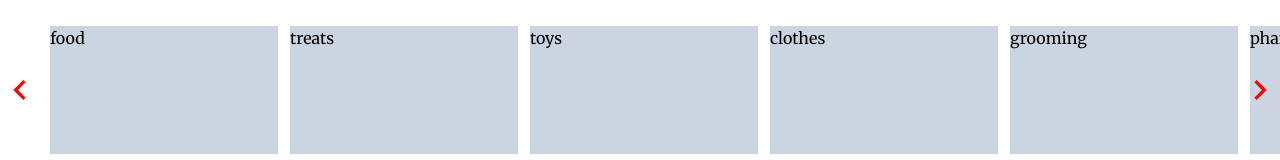
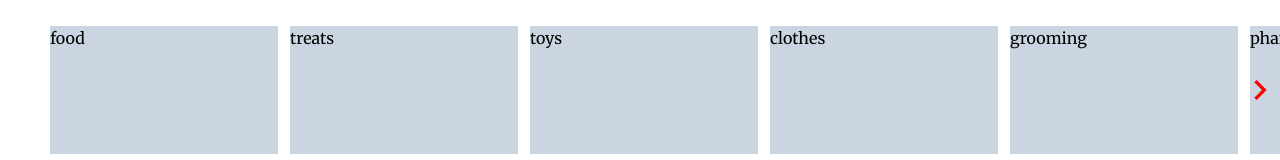
Before and after one commit to Megabite1997/Shiba-shop-website, a React (Create React App) app in the folder client-side/: page / in a window 1280 px wide. Shown: the part 486-646 px from the top of the page. Built offline with nearby package versions, Linux system fonts and the light colour scheme.

Commit message:
💄 Made limited click left and right slider

```diff
--- a/client-side/src/components/List.tsx
+++ b/client-side/src/components/List.tsx
@@ -1,20 +1,28 @@
-import React, { FC, useRef } from "react";
+import React, { FC, useRef, useState } from "react";
 import { MdChevronLeft, MdChevronRight } from "react-icons/md";
 import ListItem from "./ListItem";
 
 interface ListProps {}
 
 const List: FC<ListProps> = ({}) => {
+  const [slideNumber, setSlideNumber] = useState<number>(0);
+
   const listRef = useRef<HTMLInputElement>(null);
 
   const handleClick = (direction: string) => {
-    if (direction === "left") {
-      listRef.current!.style.transform = "translateX(240px)";
+    let distance = listRef.current!.getBoundingClientRect().x - 50; // 50 comes from 'margin-left', ml-12.5
+
+    if (direction === "left" && slideNumber > 0) {
+      setSlideNumber(slideNumber - 1);
+      listRef.current!.style.transform = `translateX(${240 + distance}px)`;
     }
 
-    if (direction === "right") {
+    if (direction === "right" && slideNumber < 2) {
+      setSlideNumber(slideNumber + 1);
+      listRef.current!.style.transform = `translateX(${-240 + distance}px)`;
     }
   };
+
   return (
     <div>
       <h1 className="ml-12.5 font-bold text-xl">Categories</h1>
@@ -22,12 +30,17 @@ const List: FC<ListProps> = ({}) => {
       <div className="relative overflow-hidden py-10">
         {/* Wrapper */}
         <MdChevronLeft
-          className="absolute top-0 bottom-0 m-auto left-0 cursor-pointer "
+          className={`absolute top-0 bottom-0 m-auto left-0 cursor-pointer z-10 ${
+            slideNumber === 0 && "hidden"
+          }`}
           color="red"
           size={40}
           onClick={() => handleClick("left")}
         />
-        <div className="flex w-max ml-12.5" ref={listRef}>
+        <div
+          className="flex w-max ml-12.5 transition duration-400 ease-in"
+          ref={listRef}
+        >
           {/* Container */}
           <ListItem category="food" />
           <ListItem category="treats" />
```
